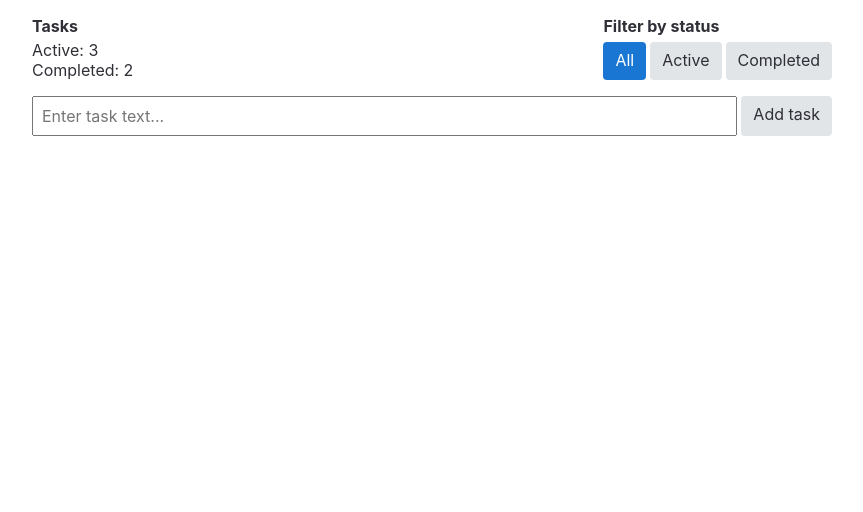
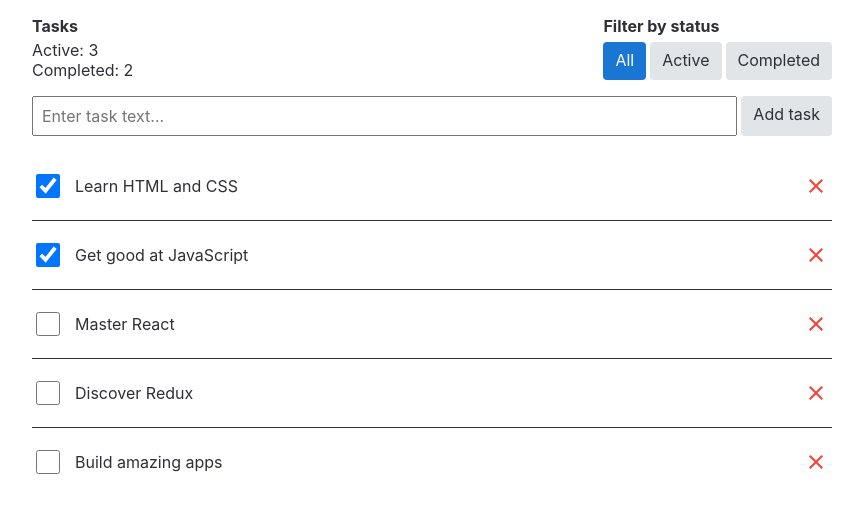
Before and after one commit to iryna-hordiichuk/tasks-manager-async-redux, a JavaScript app: page / in a window 1280 px wide. Shown: the top 512 px of the page, without its empty margins (208-1071 px from the left). Built offline with nearby package versions, Linux system fonts and the light colour scheme.

Commit message:
adds actions

```diff
--- a/src/components/StatusFilter/StatusFilter.js
+++ b/src/components/StatusFilter/StatusFilter.js
@@ -6,6 +6,7 @@ import { Button } from "components/Button/Button";
 import css from "./StatusFilter.module.css";
 
 export const StatusFilter = () => {
+
   const filter = useSelector(getStatusFilter);
 
   return (
--- a/src/components/Task/Task.js
+++ b/src/components/Task/Task.js
@@ -1,7 +1,17 @@
+import {useDispatch} from "react-redux";
+import { deleteTask } from "redux/actions";
+
 import { MdClose } from "react-icons/md";
 import css from "./Task.module.css";
 
+
+
 export const Task = ({ task }) => {
+
+  const dispatch = useDispatch();
+  const handleDelete = () => dispatch(deleteTask(task.id));
+
+
   return (
     <div className={css.wrapper}>
       <input
@@ -10,7 +20,7 @@ export const Task = ({ task }) => {
         checked={task.completed}
       />
       <p className={css.text}>{task.text}</p>
-      <button className={css.btn}>
+      <button className={css.btn} onClick={handleDelete}>
         <MdClose size={24} />
       </button>
     </div>
--- a/src/components/TaskForm/TaskForm.js
+++ b/src/components/TaskForm/TaskForm.js
@@ -1,10 +1,16 @@
+import {useDispatch} from "react-redux";
+import { addTask } from "redux/actions";
 import { Button } from "components/Button/Button";
 import css from "./TaskForm.module.css";
 
 export const TaskForm = () => {
-  const handleSubmit = (event) => {
+
+  const dispatch = useDispatch();
+
+  const handleSubmit = event => {
     event.preventDefault();
     const form = event.target;
+    dispatch(addTask(form.elements.text.value));
     form.reset();
   };
 
--- a/src/components/TaskList/TaskList.js
+++ b/src/components/TaskList/TaskList.js
@@ -1,10 +1,30 @@
-import { Task } from "components/Task/Task";
-import css from "./TaskList.module.css";
+import { useSelector } from 'react-redux';
+import { statusFilters } from '../../redux/constants';
+import { Task } from 'components/Task/Task';
+import css from './TaskList.module.css';
+
+const getVisibleTasks = (tasks, statusFilter) => {
+  switch (statusFilter) {
+    case statusFilters.active:
+      return tasks.filter(task => !task.completed);
+
+    case statusFilters.completed:
+      return tasks.filter(task => task.active);
+
+    default:
+      return tasks;
+  }
+};
 
 export const TaskList = () => {
+  const tasks = useSelector(state => state.tasks);
+  const statusFilter = useSelector(state => state.filters.status);
+
+  const visibleTasks = getVisibleTasks(tasks, statusFilter);
+
   return (
     <ul className={css.list}>
-      {[].map(task => (
+      {visibleTasks.map(task => (
         <li className={css.listItem} key={task.id}>
           <Task task={task} />
         </li>
@@ -12,3 +32,16 @@ export const TaskList = () => {
     </ul>
   );
 };
+
+
+ //* a subscribtion to the store:
+ // under the hood useSelector function will receive a reference
+ // to the state.
+  // but we do not need all the state, a component
+  // requires only its relevant slice of state.
+  // this is why here in useSelector we return a reference
+  // to state.tasks
+  // useSelector - this is a mechanism to read something
+  // from the state (like get method)
+  // when the property in question in the state changes
+  // useSelector will initialize a rerender.
--- a/src/redux/actions.js
+++ b/src/redux/actions.js
@@ -0,0 +1,34 @@
+import { nanoid } from 'nanoid';
+
+
+export const addTask = text => {
+  return {
+    type: 'tasks/addTask',
+    payload: {
+      id: nanoid(),
+      completed: false,
+      text,
+    },
+  };
+};
+
+export const deleteTask = taskId => {
+  return {
+    type: 'tasks/deleteTask',
+    payload: taskId,
+  };
+};
+
+export const toggleCompleted = taskId => {
+  return {
+    type: 'tasks/toggleCompleted',
+    payload: taskId,
+  };
+};
+
+export const setStatusFilter = value => {
+  return {
+    type: 'filters/setStatusFilter',
+    payload: value,
+  };
+};
--- a/src/redux/constants.js
+++ b/src/redux/constants.js
@@ -1,5 +1,5 @@
-export const statusFilters = {
+export const statusFilters = Object.freeze({
   all: 'all',
   active: 'active',
   completed: 'completed',
-};
+});
--- a/src/redux/store.js
+++ b/src/redux/store.js
@@ -1,5 +1,6 @@
 import {createStore} from 'redux';
 import { devToolsEnhancer } from '@redux-devtools/extension';
+import { statusFilters } from './constants';
 
 const initialState = {
     tasks: [
@@ -11,7 +12,7 @@ const initialState = {
       ],
 
       filters: {
-        status: "all",
+        status: statusFilters.all,
       }
 
 };
@@ -21,5 +22,15 @@ const rootReducer = (state = initialState, action) => {
 };
 
 const enhancer = devToolsEnhancer();
+// Although I installed Redux DevTools extensions for my Chrome browser
+// as I use vanilla Redux here, Redux DevTools are not initialized
+// automatically (as it is done in Redux ToolKit library);
+// So, I need to install a package in order to add enhancer
+// in order to connect React DevTools with my application.
+
+// Enhancer - this is a set of middleware(s) (functions)
+// which expands store
+// this is a way to add a function to a store
 
 export const store = createStore(rootReducer, enhancer);
+// reducer lives in store
```
